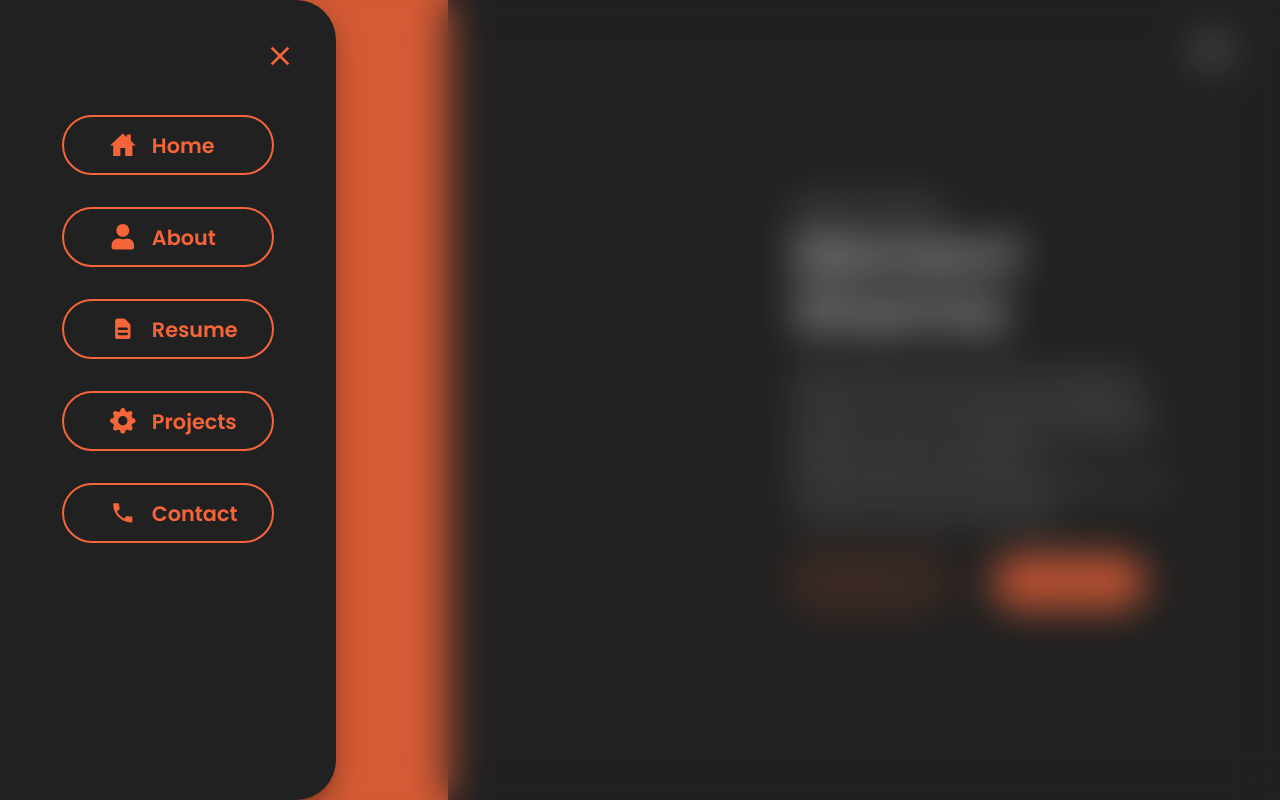
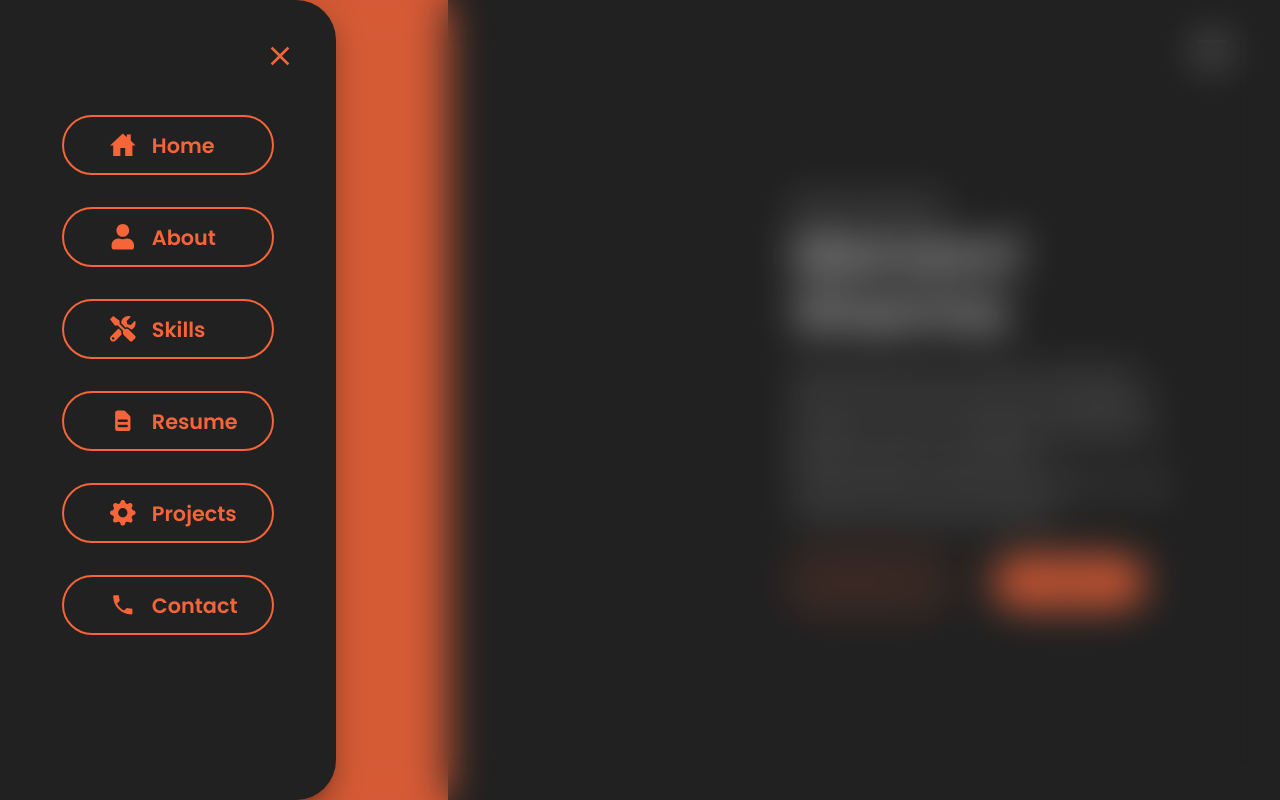
Before and after one commit to Manasvi26/portfolio, a React (Create React App) app: page /#skills in a window 1280 px wide. Both pictures are taken after a click on the icon 1212 px from the left and 50 px from the top of the page. Shown: the top 800 px of the page. Built offline with nearby package versions, Linux system fonts and the light colour scheme; a web font is replaced by a local one.

Commit message:
Skills section

```diff
--- a/src/App.js
+++ b/src/App.js
@@ -1,29 +1,42 @@
-import React, { useContext } from 'react';
-import { BrowserRouter as Router, Route, Switch, Redirect } from 'react-router-dom';
+import React, { useContext } from "react";
+import {
+  BrowserRouter as Router,
+  Route,
+  Switch,
+  Redirect,
+} from "react-router-dom";
 
-import { ThemeContext } from './contexts/ThemeContext';
-import { Main, BlogPage, ProjectPage } from './pages'
-import { BackToTop } from './components'
-import ScrollToTop from './utils/ScrollToTop'
+import { ThemeContext } from "./contexts/ThemeContext";
+import { Main, BlogPage, ProjectPage } from "./pages";
+import { Skills } from "./components";
 
-import './App.css'
+import { BackToTop } from "./components";
+import ScrollToTop from "./utils/ScrollToTop";
+
+import "./App.css";
 
 function App() {
-
   const { theme } = useContext(ThemeContext);
 
-  console.log("%cDEVELOPER PORTFOLIO", `color:${theme.primary}; font-size:50px`);
-  console.log("%chttps://github.com/hhhrrrttt222111/developer-portfolio", `color:${theme.tertiary}; font-size:20px`);
+  console.log(
+    "%cDEVELOPER PORTFOLIO",
+    `color:${theme.primary}; font-size:50px`
+  );
+  console.log(
+    "%chttps://github.com/hhhrrrttt222111/developer-portfolio",
+    `color:${theme.tertiary}; font-size:20px`
+  );
   // console.log = console.warn = console.error = () => {};
 
   return (
     <div className="app">
       <Router>
-        <ScrollToTop/>
+        <ScrollToTop />
         <Switch>
           <Route path="/" exact component={Main} />
           <Route path="/blog" exact component={BlogPage} />
           <Route path="/projects" exact component={ProjectPage} />
+          <Route path="/#skills" exact component={Skills} />
 
           <Redirect to="/" />
         </Switch>
--- a/src/components/Navbar/Navbar.js
+++ b/src/components/Navbar/Navbar.js
@@ -5,6 +5,7 @@ import { IoMenuSharp, IoHomeSharp } from "react-icons/io5";
 import { HiDocumentText } from "react-icons/hi";
 import { BsFillGearFill } from "react-icons/bs";
 import { MdPhone } from "react-icons/md";
+import { FaTools } from "react-icons/fa";
 import { FaUser, FaFolderOpen } from "react-icons/fa";
 import { makeStyles } from "@material-ui/core/styles";
 import Drawer from "@material-ui/core/Drawer";
@@ -194,6 +195,15 @@ function Navbar() {
             </Fade>
 
             <Fade left>
+              <NavLink to="/#skills" smooth={true} spy="true" duration={2000}>
+                <div className={classes.drawerItem}>
+                  <FaTools className={classes.drawerIcon} />
+                  <span className={classes.drawerLinks}>Skills</span>
+                </div>
+              </NavLink>
+            </Fade>
+
+            <Fade left>
               <NavLink to="/#resume" smooth={true} spy="true" duration={2000}>
                 <div className={classes.drawerItem}>
                   <HiDocumentText className={classes.drawerIcon} />
--- a/src/components/Skills/Skills.js
+++ b/src/components/Skills/Skills.js
@@ -1,25 +1,29 @@
-import React,{ useContext } from 'react';
+import React, { useContext } from "react";
 import Marquee from "react-fast-marquee";
+import { Link } from "react-router-dom";
 
-import './Skills.css'
+import "./Skills.css";
 
-import { ThemeContext } from '../../contexts/ThemeContext';
-import { skillsData } from '../../data/skillsData'
-import { skillsImage } from '../../utils/skillsImage'
+import { ThemeContext } from "../../contexts/ThemeContext";
+import { skillsData } from "../../data/skillsData";
+import { skillsImage } from "../../utils/skillsImage";
 
 function Skills() {
-
   const { theme } = useContext(ThemeContext);
 
   const skillBoxStyle = {
     backgroundColor: theme.secondary,
-        boxShadow: `0px 0px 30px ${theme.primary30}`
-    }
+    boxShadow: `0px 0px 30px ${theme.primary30}`,
+  };
 
   return (
-        <div className="skills" style={{backgroundColor: theme.secondary}}>
+    <div
+      id="skills"
+      className="skills"
+      style={{ backgroundColor: theme.secondary }}
+    >
       <div className="skillsHeader">
-                <h2 style={{color: theme.primary}}>Skills</h2>
+        <h2 style={{ color: theme.primary }}>Skills</h2>
       </div>
       <div className="skillsContainer">
         <div className="skill--scroll">
@@ -35,16 +39,14 @@ function Skills() {
             {skillsData.map((skill, id) => (
               <div className="skill--box" key={id} style={skillBoxStyle}>
                 <img src={skillsImage(skill)} alt={skill} />
-                                <h3 style={{color: theme.tertiary}}>
-                                    {skill}
-                                </h3>
+                <h3 style={{ color: theme.tertiary }}>{skill}</h3>
               </div>
             ))}
           </Marquee>
         </div>
       </div>
     </div>
-    )
+  );
 }
 
-export default Skills
+export default Skills;
```
Lines whose indentation alone changed are shown as unchanged.
